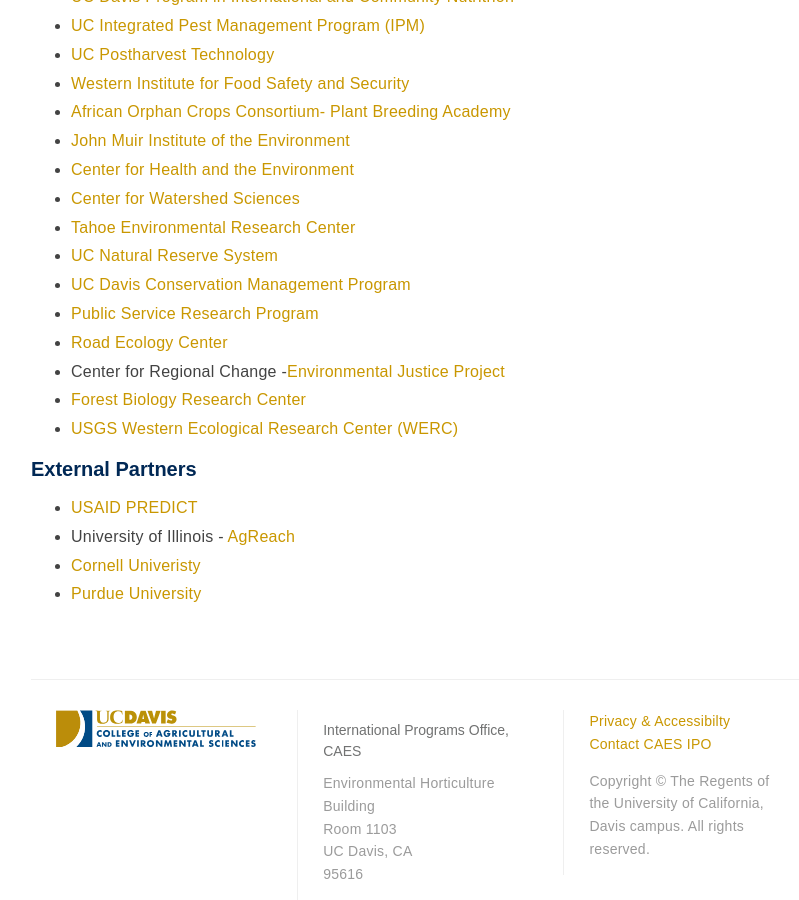
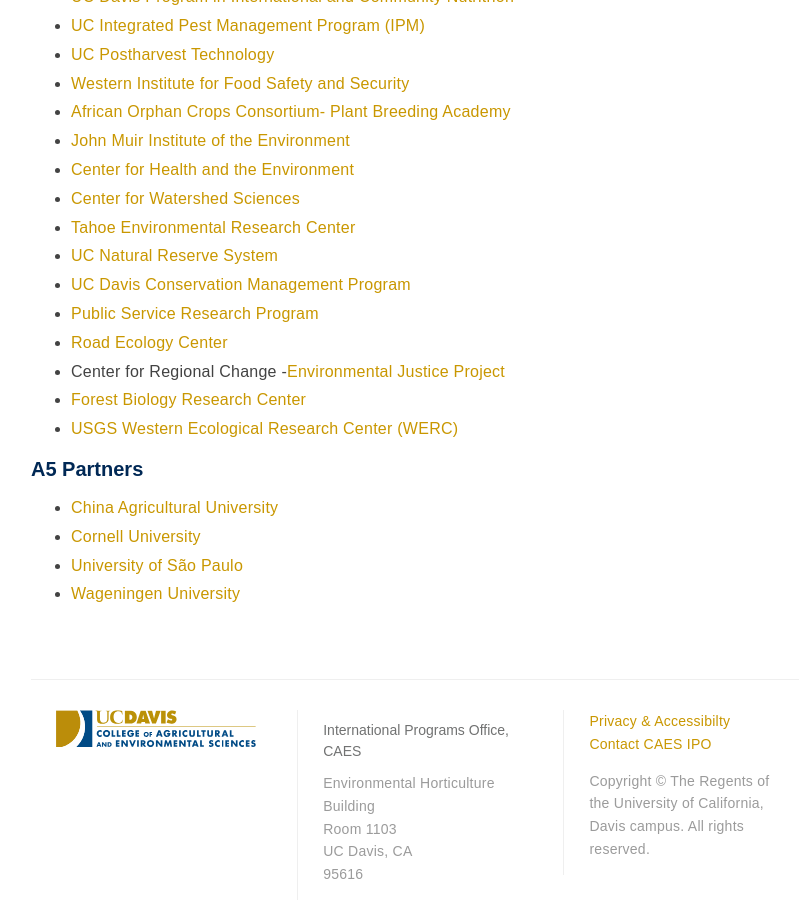
Before and after one commit to ucdavis/ip, a Jekyll site: the page built from research/partners.html, in a window 1280 px wide and 900 px high, scrolled down 936 px. Shown: the whole window, without its empty margins (97-896 px from the left). Built offline with Jekyll 4.4.1, drawn with Linux system fonts in a browser that asks for light colours; nearby versions of some CDN libraries.

Commit message:
edit partners

```diff
--- a/research/partners.html
+++ b/research/partners.html
@@ -38,17 +38,12 @@
       <li>Center for Regional Change -<a target="_blank"  href="https://regionalchange.ucdavis.edu/articles/environmental-justice">Environmental Justice Project</a></li>
       <li><a target="_blank" href="http://forestbiology.ucdavis.edu/">Forest Biology Research Center</a></li>
       <li><a target="_blank" href="https://www.usgs.gov/centers/werc">USGS Western Ecological Research Center (WERC)</a></li>
+</ul>
 
-
-
+   <h3>A5 Partners</h3>
+    <ul>
+      <li><a target="_blank" href="http://admissions.cau.edu.cn/en/pages?cid=149&pid=145">China Agricultural University</a></li>
+      <li><a target="_blank" href="https://www.cornell.edu/">Cornell University</a></li>
+      <li><a target="_blank" href="http://www5.usp.br/english/?lang=en">University of São Paulo</a></li>
+      <li><a target="_blank" href="https://www.wur.nl/en/wageningen-university.htm">Wageningen University</a></li>
     </ul>
-
-
-
-   <h3> External Partners</h3>
-     <ul>
-       <li><a target="_blank" href="http://www.vetmed.ucdavis.edu/ohi/predict/about-predict.cfm">USAID PREDICT</a></li>
-       <li>University of Illinois -<a target= "_blank" href="https://agreach.illinois.edu/"> AgReach </a></li>
-       <li><a target="_blank" href="https://www.cornell.edu/">Cornell Univeristy</a></li>
-       <li><a target="_blank" href="http://www.purdue.edu/">Purdue University</a></li>
-     </ul>
```
